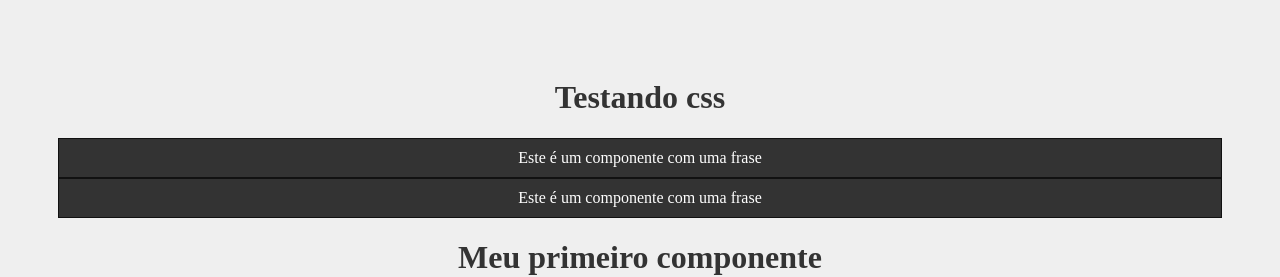
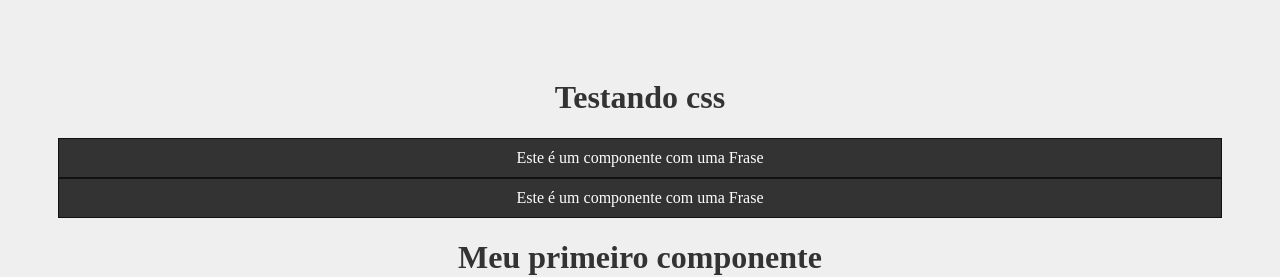
Before and after one commit to LuisMassuchini/Curso-React, a React (Create React App) app in the folder meu-projeto/: page / in a window 1280 px wide. Shown: the top 277 px of the page. Built offline with nearby package versions, Linux system fonts and the light colour scheme.

Commit message:
update 1 description

```diff
--- a/meu-projeto/src/components/Frase.js
+++ b/meu-projeto/src/components/Frase.js
@@ -2,7 +2,7 @@ import styles from './Frase.module.css'
 function Frase() {
     return(
         <div className={styles.fraseContainer}>
-            <p className={styles.fraseContent}>Este é um componente com uma frase</p>
+            <p className={styles.fraseContent}>Este é um componente com uma Frase</p>
         </div>
     )
 }
```
Also changed, not shown: 1 other file (tests, documents, lock files or other folders).
